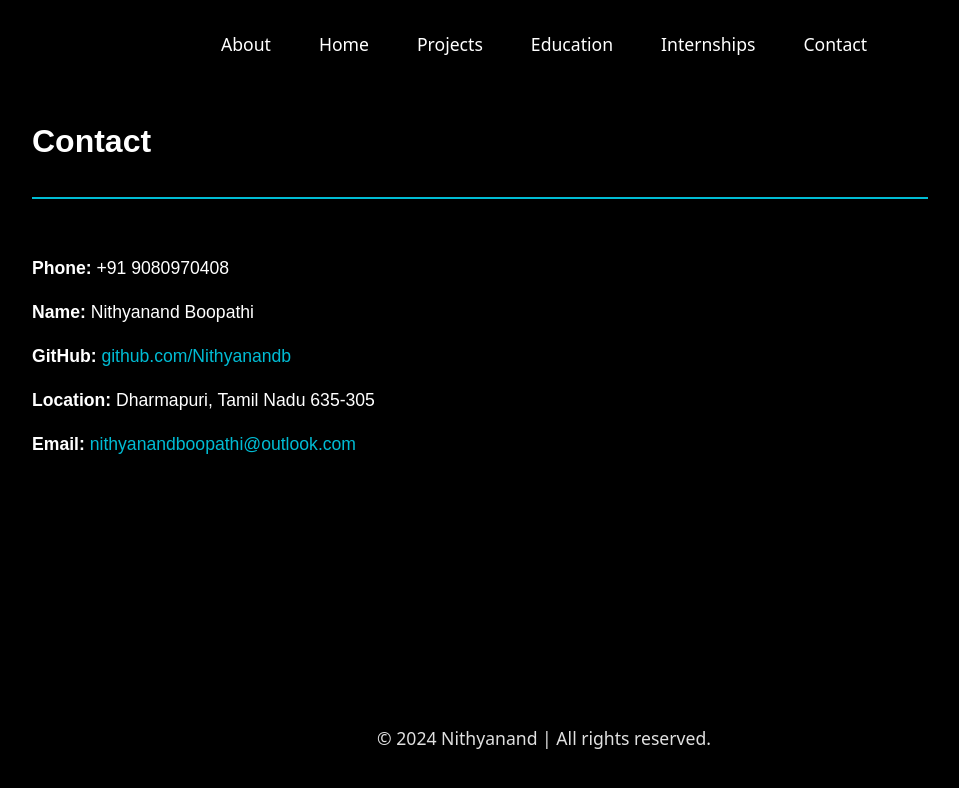
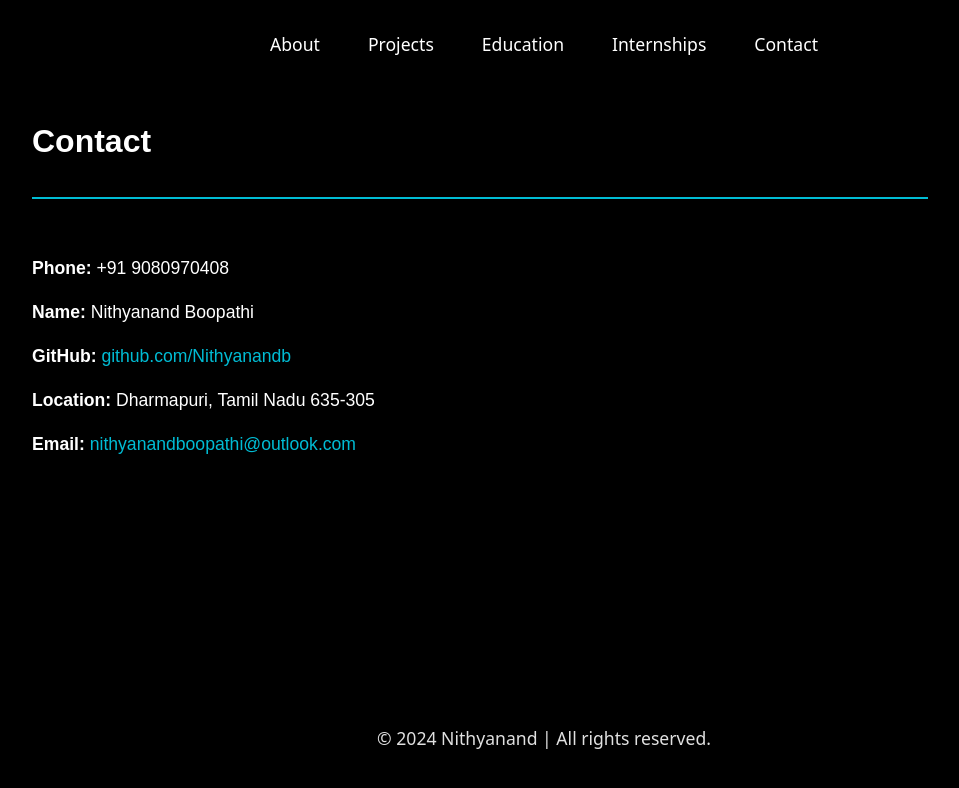
Before and after one commit to Nithyanandb/portfolio.github.io, a plain HTML site: page src/contact.html in a window 1280 px wide. Shown: the whole page, without its empty margins (96-1055 px from the left). Drawn offline with Linux system fonts and the light colour scheme.

Commit message:
Update contact.html

```diff
--- a/src/contact.html
+++ b/src/contact.html
@@ -10,7 +10,7 @@
 <nav class="nav">
     <ul>
         <li><a href="about.html" target="_self">About</a></li>
-        <li><a href="/index.html" target="_self">Home</a></li>
+<!--         <li><a href="/index.html" target="_self">Home</a></li> -->
         <li><a href="projects.html" target="_self">Projects</a></li>
         <li><a href="education.html" target="_self">Education</a></li>
         <li><a href="internship.html" target="_self">Internships</a></li>
```
